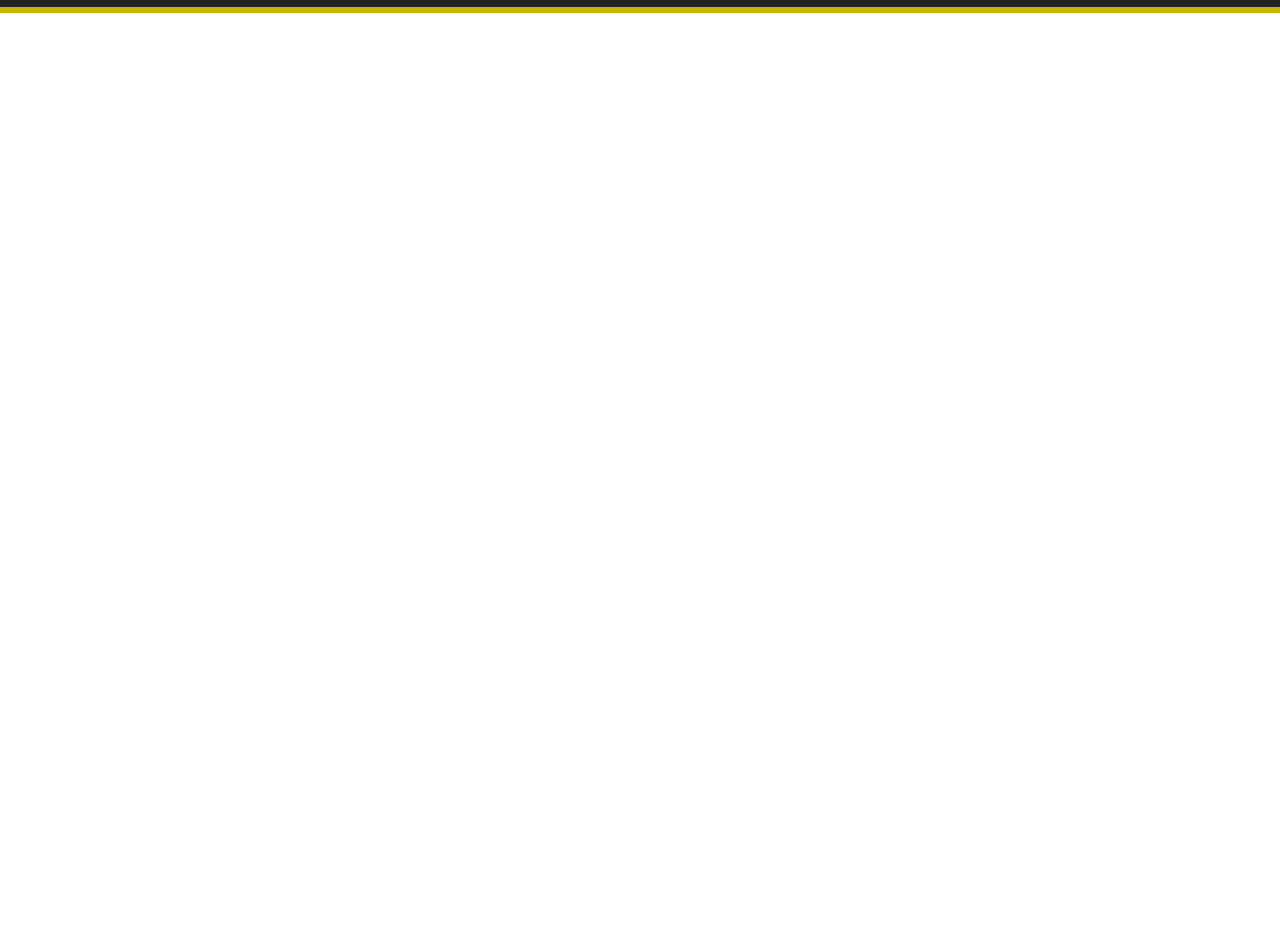
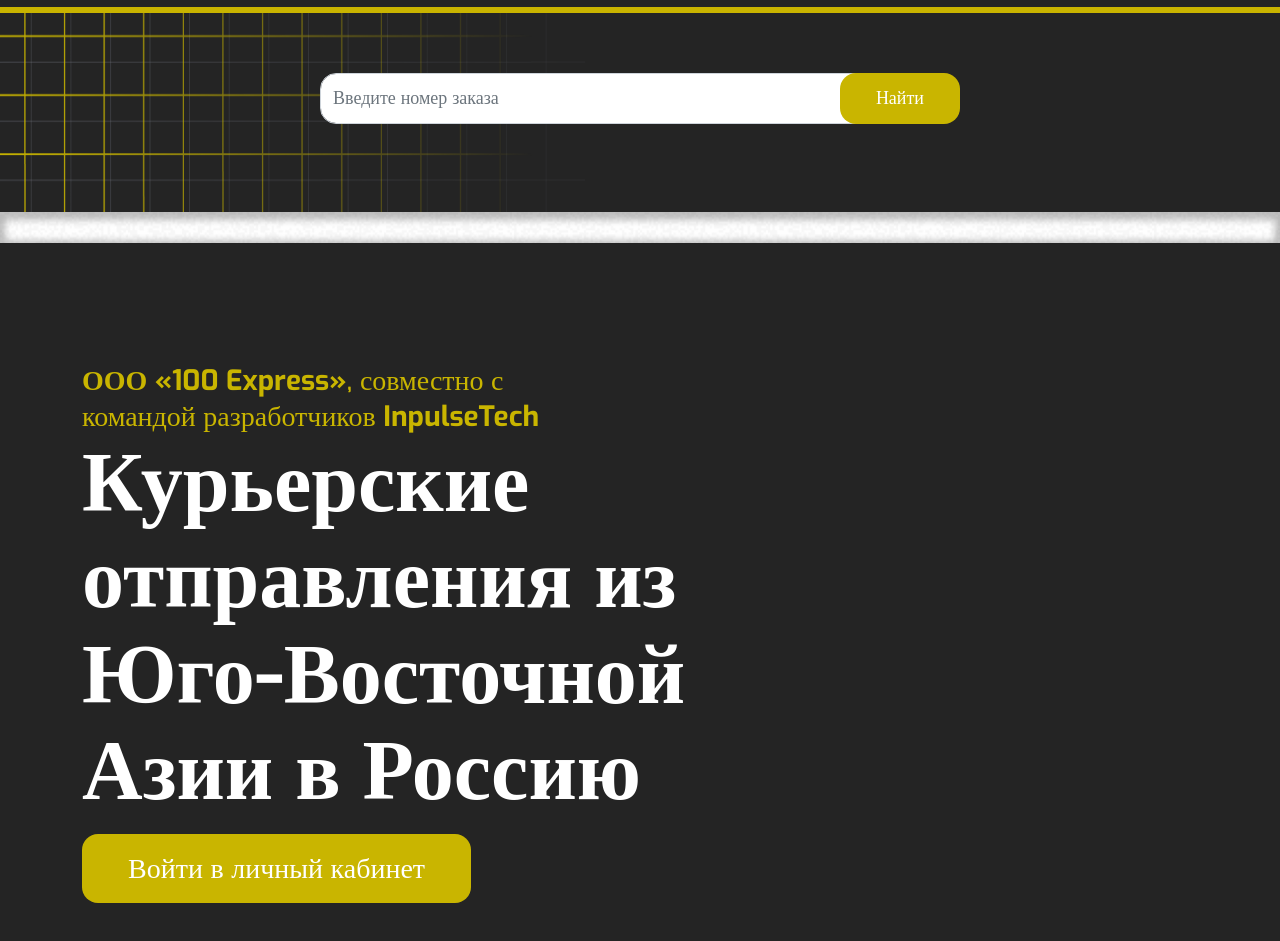
Before and after one commit to Rozmukhamedov/100express, a plain HTML site: page index.html in a window 1280 px wide. Shown: the part 55-996 px from the top of the page. Before the commit the page ends 800 px from the top, so only its background shows below. Drawn offline with Linux system fonts and the light colour scheme.

Commit message:
Create: Order Search Section

```diff
--- a/css/style.css
+++ b/css/style.css
@@ -61,6 +61,14 @@ button,
 textarea,
 select {
   font: inherit;
+  outline: none;
+}
+
+input:focus,
+textarea:focus {
+  border: 1px solid #cc4800;
+  box-shadow: 0 0 1px 1px #cc4800;
+  outline: none;
 }
 
 .header {
@@ -106,3 +114,114 @@ select {
     height: 36px;
   }
 }
+
+.order_search {
+  background: #242424;
+  padding: 60px 0 72px 0;
+  position: relative;
+}
+
+.order_search .input-group {
+  width: 640px;
+}
+
+.order_search .input-group .btn {
+  background: #c9b500;
+  border-radius: 16px;
+  padding: 0 36px;
+  font-family: "Exo";
+  font-style: normal;
+  font-weight: 400;
+  font-size: 18px;
+  line-height: 37px;
+  display: flex;
+  align-items: center;
+  text-align: center;
+  border: none;
+  color: #ffffff;
+}
+
+.order_search .input-group .form-control {
+  font-family: "Exo";
+  font-style: normal;
+  font-weight: 400;
+  font-size: 18px;
+  line-height: 37px;
+  display: flex;
+  align-items: center;
+  color: #979797;
+  border-radius: 16px;
+}
+
+.order_search
+  .input-group
+  > :not(:first-child):not(.dropdown-menu):not(.valid-tooltip):not(.valid-feedback):not(.invalid-tooltip):not(.invalid-feedback) {
+  margin-left: -72px;
+  border-top-left-radius: 16px;
+  border-bottom-left-radius: 16px;
+  z-index: 3;
+}
+
+.order_search
+  .input-group:not(.has-validation)
+  > .dropdown-toggle:nth-last-child(n + 3),
+.input-group:not(.has-validation)
+  > :not(:last-child):not(.dropdown-toggle):not(.dropdown-menu) {
+  border-top-right-radius: 16px;
+  border-bottom-right-radius: 16px;
+}
+
+.order_search img {
+  width: auto;
+  height: 100%;
+  position: absolute;
+  top: 0;
+  left: 0;
+}
+
+.line img {
+  width: 100%;
+}
+
+.block {
+  background: #242424;
+  padding: 120px 0;
+}
+
+.block p {
+  font-family: "Exo";
+  font-style: normal;
+  font-weight: 500;
+  font-size: 28px;
+  line-height: 36px;
+  color: #c9b500;
+}
+
+.block p span {
+  font-weight: 700;
+}
+
+.block h2 {
+  font-family: "Exo";
+  font-style: normal;
+  font-weight: 600;
+  font-size: 84px;
+  line-height: 96px;
+  color: #ffffff;
+}
+
+.block .btn {
+  background: #c9b500;
+  border-radius: 16px;
+  font-family: "Exo";
+  font-style: normal;
+  font-weight: 400;
+  font-size: 28px;
+  line-height: 37px;
+  display: flex;
+  align-items: center;
+  text-align: center;
+  color: #ffffff;
+  padding: 15px 45px;
+  margin-top: 15px;
+}
--- a/index.html
+++ b/index.html
@@ -22,7 +22,30 @@
             </div>
         </div>
     </nav>
+    <div class="order_search">
+        <img src="img/search/Сетка.png" alt="bracket">
+        <div class="container d-flex justify-content-center">
+            <div class="input-group mb-3">
+                <input type="number" class="form-control" placeholder="Введите номер заказа"
+                    aria-label="Recipient's username" aria-describedby="button-addon2">
+                <button class="btn btn-outline-secondary" type="button" id="button-addon2">Найти</button>
+            </div>
+        </div>
 
+    </div>
+    <div class="line">
+        <img src="img/search/Фон Шумы.png" alt="line">
+    </div>
+    <div class="block">
+        <div class="container d-flex justify-content-start">
+            <div>
+                <p><span>ООО «100 Express»</span>, совместно с <br> командой разработчиков <span>InpulseTech</span></p>
+                <h2>Курьерские <br> отправления из <br> Юго-Восточной <br> Азии в Россию</h2>
+                <button type="button" class="btn">Войти в личный кабинет</button>
+            </div>
+
+        </div>
+    </div>
 
     <script src="js/bootstrap.bundle.min.js"></script>
     <script src="js/javascript.js"></script>
```
Also changed, not shown: img/block/image 50.png (added), img/search/Сетка.png (added), img/search/Фон Шумы.png (added).
